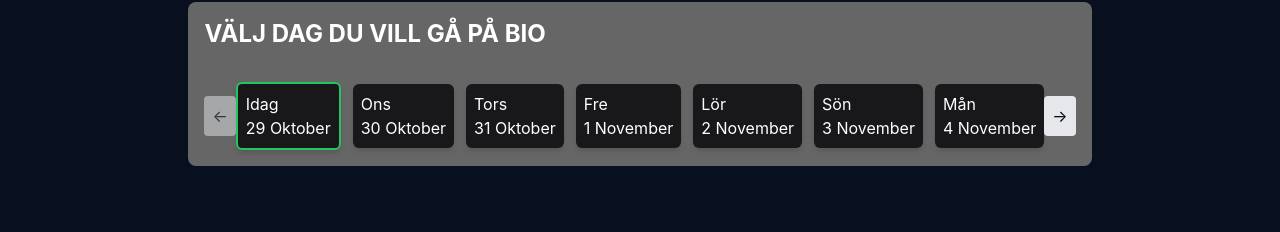
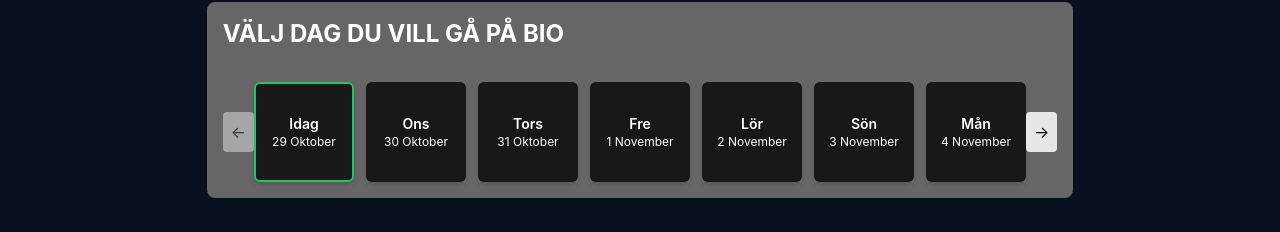
Before and after one commit to Nemkunde/cinecom, a React (Vite) app in the folder frontend/: page / in a window 1280 px wide. Shown: the part 246-478 px from the top of the page. Built offline with nearby package versions, Linux system fonts and the light colour scheme; no server answers.

Commit message:
fix: ensure consistent size for date boxes in DayBooker

```diff
--- a/frontend/src/components/DayBooker/DayBooker.tsx
+++ b/frontend/src/components/DayBooker/DayBooker.tsx
@@ -75,14 +75,18 @@ const DayCard = ({ dayOffset }: { dayOffset: number }) => {
   return (
     <div
       onClick={handleClick}
-      className="flex items-center rounded-md flex-wrap"
+      className={`flex flex-col justify-center items-center rounded-md shadow-md ${isToday(targetDate)
+          ? "border border-2 bg-zinc-900 border-green-500 text-white"
+          : "bg-zinc-900 text-white"
+        } hover:bg-white hover:text-black hover:cursor-pointer`}
+      style={{
+        width: "100px", // Fast bredd
+        height: "100px", // Fast höjd
+        textAlign: "center", // Säkerställer centrerad text
+      }}
     >
-      <div
-        className={`flex flex-col shadow-md ${isToday(targetDate) ? "border border-2 bg-zinc-900 border-green-500 text-white" : "bg-zinc-900 text-white"} p-2 rounded-md hover:bg-white hover:text-black hover:cursor-pointer`}
-      >
-        <span className="capitalize">{dayName}</span>
-        <span className="capitalize">{date}</span>
-      </div>
+      <span className="capitalize text-sm font-semibold">{dayName}</span>
+      <span className="capitalize text-xs">{date}</span>
     </div>
   );
 };
```
